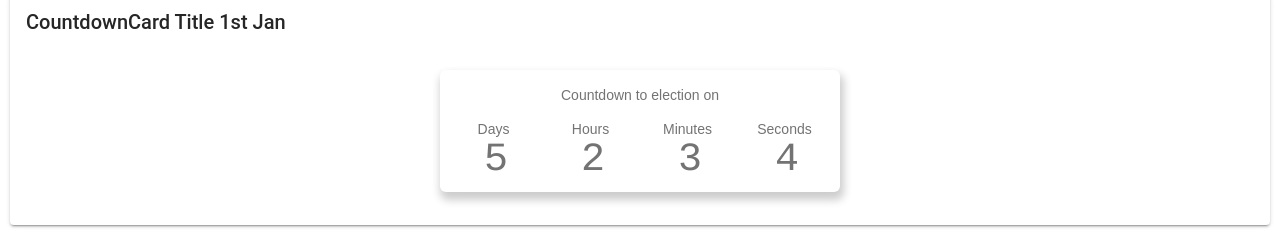
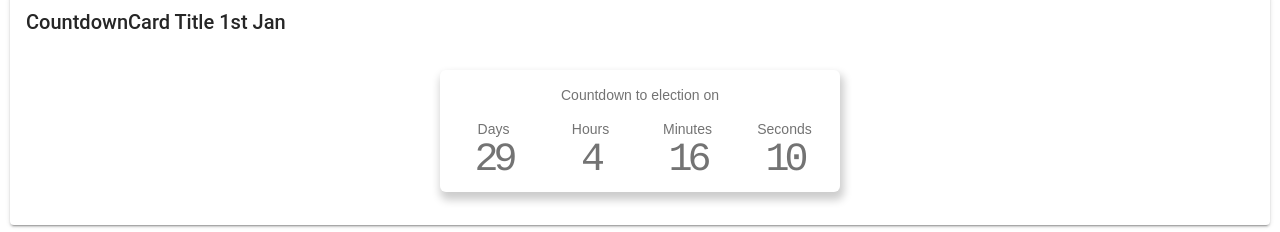
Before and after one commit to PhilipWright96/ElectionReminders, a React (Vite) app: page /setupReminder/1 in a window 1280 px wide. Shown: the part 72-304 px from the top of the page. Built offline with nearby package versions, Linux system fonts and the light colour scheme.

Commit message:
Add basic logic to countdown card

```diff
--- a/src/components/CountdownCard/CountdownCard.tsx
+++ b/src/components/CountdownCard/CountdownCard.tsx
@@ -1,5 +1,5 @@
 import '../CountdownCard/CountdownCard.css';
-import { IonCard, IonCardContent, IonCardHeader, IonCardSubtitle, IonCardTitle } from '@ionic/react';
+import { IonCard, IonCardContent, IonCardHeader, IonCardTitle } from '@ionic/react';
 import React, { useState, useEffect } from 'react';
 
 interface CountdownCard {
@@ -9,11 +9,30 @@ interface CountdownCard {
 }
 
 const CountdownCard: React.FC<CountdownCard> = ({ countdownCardProperties }) => {
-    const [valueToUpdate, setValueToUpdate] = useState(0);
+    const [dayValue, setDayValueToUpdate] = useState(0),
+        [hourValue, setHourValueToUpdate] = useState(0),
+        [minuteValue, setMinuteValueToUpdate] = useState(0),
+        [secondValue, setSecondValueToUpdate] = useState(0),
+        targetDate: any = new Date(2024, 2, 1),
+        targetTime: any = targetDate.getTime();
+
+    let date = new Date(), now = date.getTime(),
+        difference: any = null;
 
     useEffect(() => {
         const intervalId = setInterval(() => {
-            setValueToUpdate(prevValue => prevValue + 1);
+            date = new Date();
+            now = date.getTime();
+            if (difference) {
+                setDayValueToUpdate(Math.floor(difference));
+            }
+            setHourValueToUpdate(23 - date.getHours());
+            setMinuteValueToUpdate(60 - date.getMinutes());
+            setSecondValueToUpdate(60 - date.getSeconds());
+            setDayValueToUpdate(prevValue => prevValue + 1);
+
+            difference = targetTime - now;
+            difference = difference / (1000 * 60 * 60 * 24);
         }, 1000);
 
 
@@ -38,10 +57,10 @@ const CountdownCard: React.FC<CountdownCard> = ({ countdownCardProperties }) =>
                             <p>Seconds</p>
                         </div>
                         <div className="times">
-                            <p>{valueToUpdate}</p>
-                            <p>2</p>
-                            <p>3</p>
-                            <p>4</p>
+                            <p>{dayValue}</p>
+                            <p>{hourValue}</p>
+                            <p>{minuteValue}</p>
+                            <p>{secondValue}</p>
                         </div>
                     </div>
                 </div>
```
